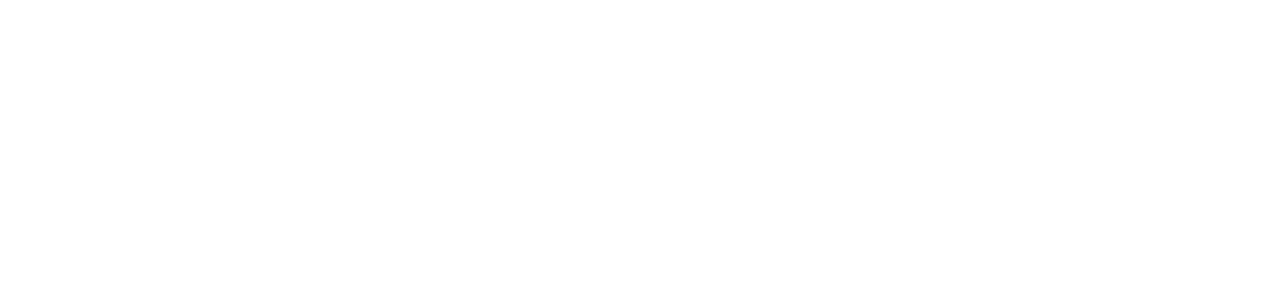
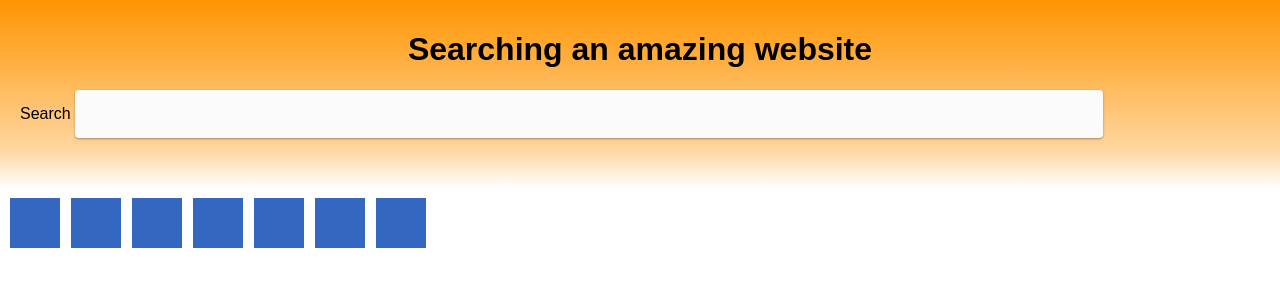
Before and after one commit to StijnRis/MovieRecommender, a plain HTML site: page search/page.html in a window 1280 px wide. Drawn offline with Linux system fonts and the light colour scheme.

Commit message:
Some style

```diff
--- a/search/page.html
+++ b/search/page.html
@@ -3,9 +3,23 @@
 <head>
     <meta charset="UTF-8">
     <meta name="viewport" content="width=device-width, initial-scale=1.0">
-    <title>Document</title>
+    <link rel="stylesheet" href="style.css">
+    <title>Search</title>
 </head>
 <body>
-
+    <div id="search_box">
+    <h1>Searching an amazing website</h1>
+    <label for="search">Search</label>
+    <input name="search"></input>
+</div>
+    <div id="result">
+        <div class="movie"></div>
+        <div class="movie"></div>
+        <div class="movie"></div>
+        <div class="movie"></div>
+        <div class="movie"></div>
+        <div class="movie"></div>
+        <div class="movie"></div>
+    </div>
 </body>
 </html>
--- a/search/style.css
+++ b/search/style.css
@@ -0,0 +1,57 @@
+:root {
+    --main-bg-color: #ff9843;
+    --sub-bg-color: #ffdd95;
+    --accent-color: #86a7fc;
+    --sub-accent-color: #3468c0;
+}
+
+body {
+    font-family: Arial, sans-serif;
+    margin: 0;
+    padding: 0;
+}
+
+h1 {
+    text-align: center;
+}
+
+#search_box {
+    background: linear-gradient(
+        0deg,
+        rgba(255, 255, 255, 0) 0%,
+        rgba(255, 215, 161, 1) 20%,
+        rgba(255, 148, 0, 1) 100%
+    );
+    padding: 10px 20px 50px 20px;
+}
+
+input {
+    width: 80%;
+    color: rgb(36, 35, 42);
+    font-size: 16px;
+    line-height: 20px;
+    min-height: 28px;
+    border-radius: 4px;
+    padding: 8px 16px;
+    border: 2px solid transparent;
+    box-shadow: rgb(0 0 0 / 12%) 0px 1px 3px, rgb(0 0 0 / 24%) 0px 1px 2px;
+    background: rgb(251, 251, 251);
+    transition: all 0.1s ease 0s;
+}
+
+#result {
+  width: 100%;
+  display: grid;
+  grid-template-columns: repeat(auto-fill, minmax(60px, 1fr));
+  grid-auto-rows: 60px;
+  gap: 0px;
+  grid-auto-flow: dense;
+  list-style: none;
+  padding: 10px
+}
+
+.movie {
+  width: 50px;
+  height: 50px;
+  background-color: #3468c0;
+}
```
